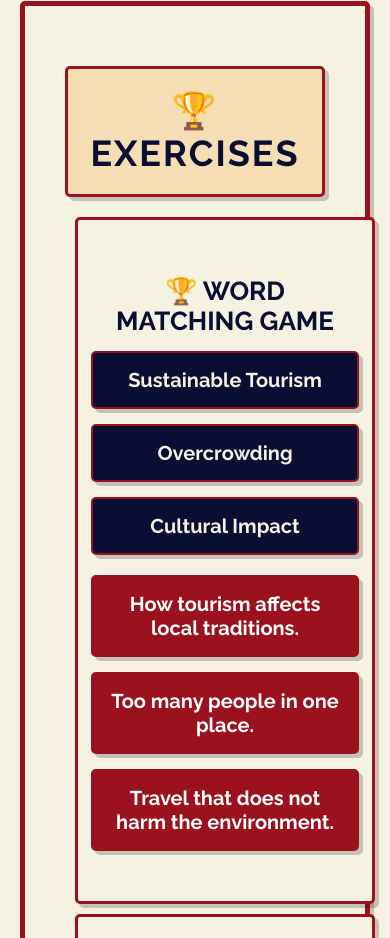
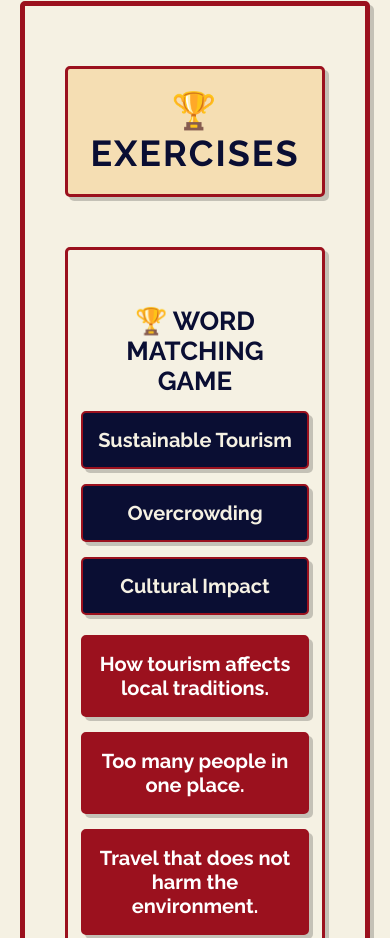
Before and after one commit to RajaaiGHassan/englishclass, a plain HTML site: page index.html in a window 390 px wide. Shown: the part 6209-7147 px from the top of the page. Drawn offline with nearby package versions, Linux system fonts and the light colour scheme.

Commit message:
Update style.css

```diff
--- a/style.css
+++ b/style.css
@@ -970,11 +970,8 @@ input[type="text"]:focus {
     }
 
     .quiz-container {
-        max-width: 95%;
-        width: 90%;
-        margin: 10px;
-        text-align: center;
-        overflow: hidden;
+        max-width: 100%;
+        padding:20px;
         word-wrap: break-word;
         white-space: normal;
     }
```
